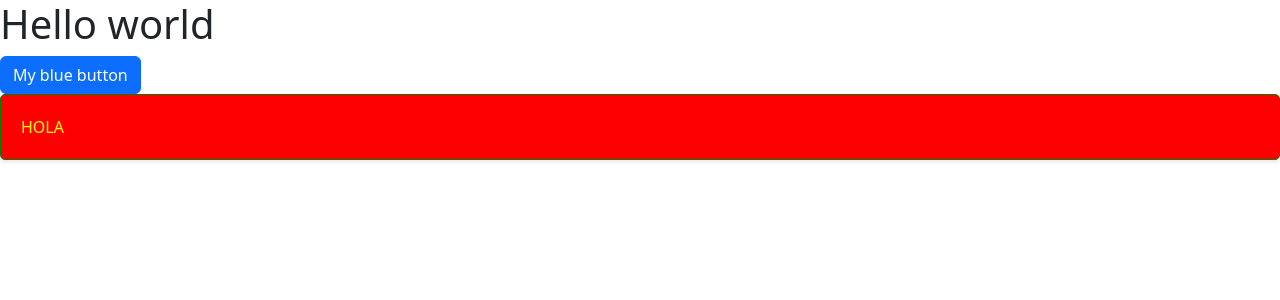
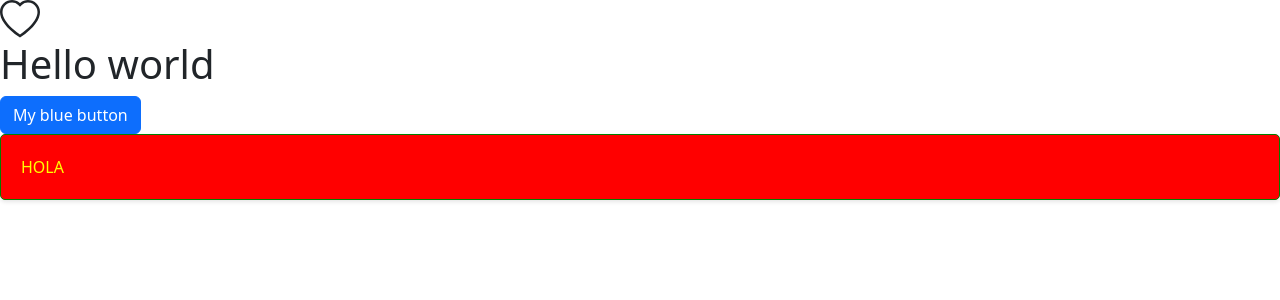
Before and after one commit to samane6866/react-TypeScript-course, a React (Vite) app in the folder practice-react/: page / in a window 1280 px wide. Shown: the top 300 px of the page. Built offline with nearby package versions, Linux system fonts and the light colour scheme.

Commit message:
install icon -react/create like component

```diff
--- a/practice-react/package.json
+++ b/practice-react/package.json
@@ -13,6 +13,7 @@
     "@types/styled-components": "^5.1.26",
     "react": "^18.2.0",
     "react-dom": "^18.2.0",
+    "react-icons": "^4.10.1",
     "styled-components": "^6.0.7"
   },
   "devDependencies": {
--- a/practice-react/src/App.tsx
+++ b/practice-react/src/App.tsx
@@ -3,6 +3,7 @@ import './App.css'
 import Button from './components/Button'
 import { useState } from 'react'
 import Card from './components/Card'
+import Like from "./components/Like"
 
 function App() {
   // 1> we need useState to visibility of alart,we will render the Alert only when is true, so we need to use state hook:
@@ -14,6 +15,7 @@ function App() {
   return (
     <>
       <div>
+        <Like></Like>
         <h1>Hello world</h1>
         { alertVisibility &&<Alarm onClose={()=>setAlertVisibility(false)}>My Alert</Alarm>}
         <Button color="primary" onClick={() => setAlertVisibility(true)}>My blue button</Button>
--- /dev/null
+++ b/practice-react/src/components/Like.tsx
@@ -0,0 +1,14 @@
+import {BsHeart} from "react-icons/bs";
+
+function Like() {
+
+    return (
+        <>
+            <BsHeart size= "40"/>
+        </>
+
+
+    )
+}
+
+export default Like;
```
Also changed, not shown: 1 other file (tests, documents, lock files or other folders).
